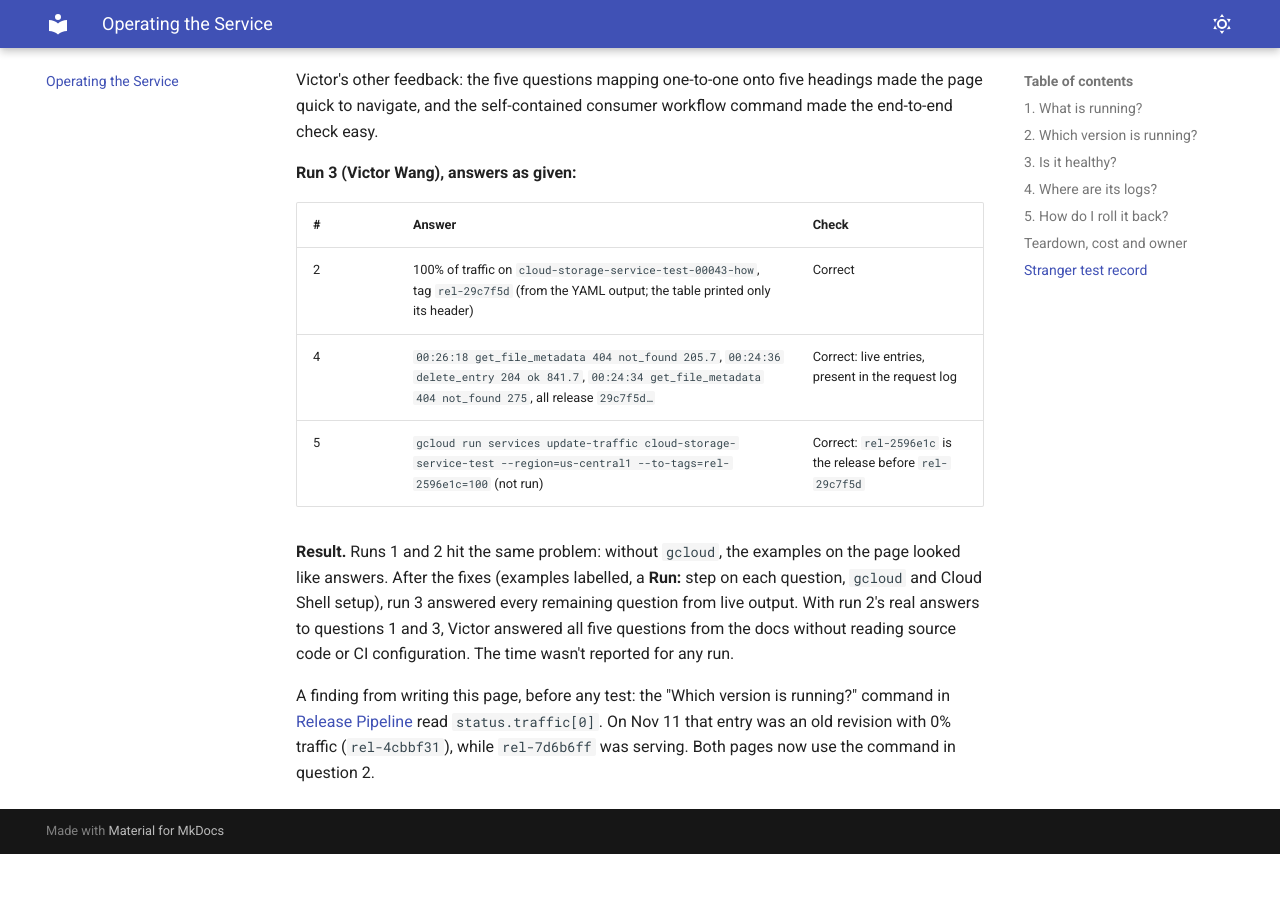
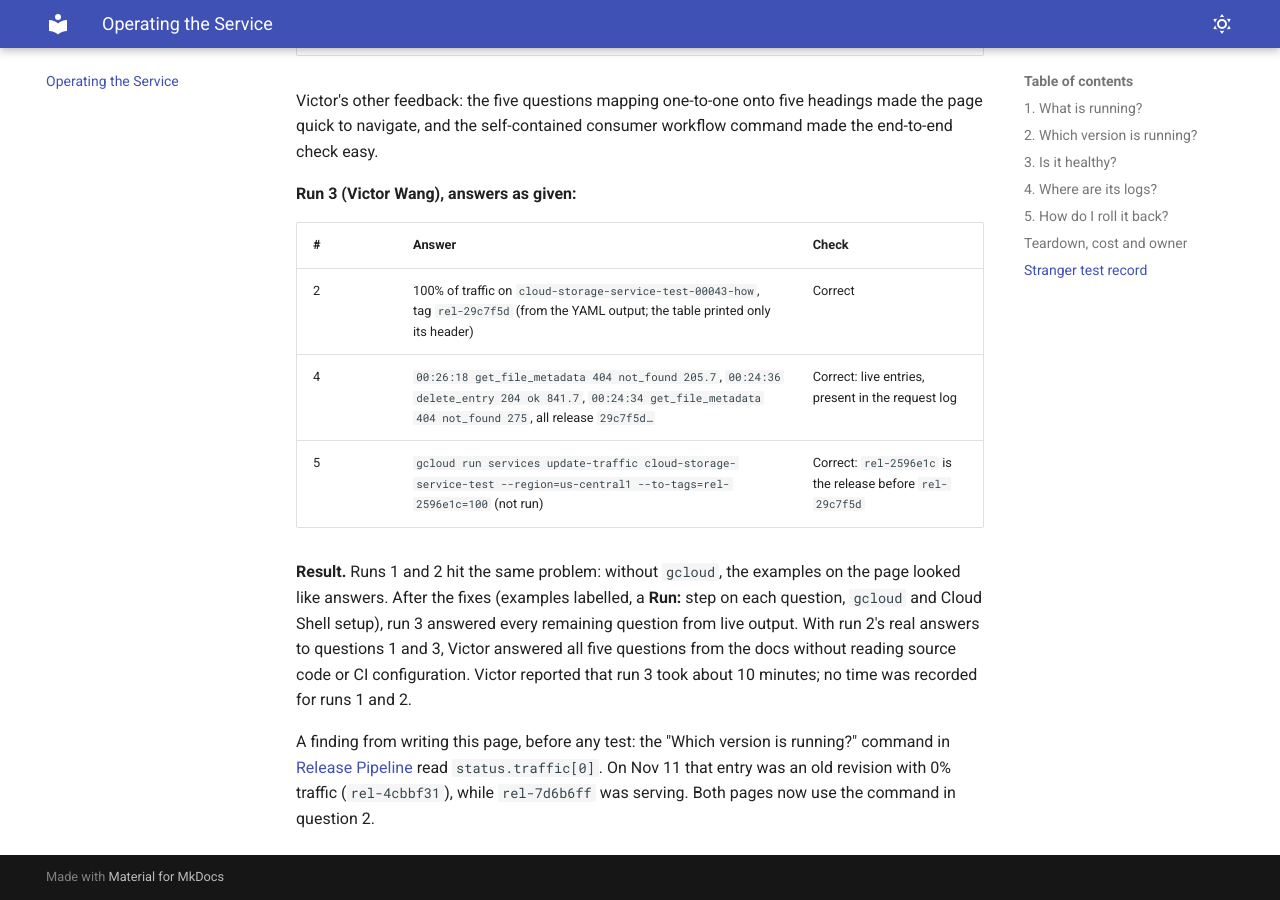
Before and after one commit to Shreyas191/OSPSD-Team-3, an MkDocs documentation site: the page built from docs/operations.md, in a window 1280 px wide and 900 px high, scrolled down 7129 px. Built offline with MkDocs 1.6.1 and Material for MkDocs 9.7.7, drawn with Linux system fonts in a browser that asks for light colours; before the commit the page ends 7983 px from its top, so only the background shows below that; some of the changed text lies outside the part shown.

Commit message:
Stranger test: record the time Victor reported for run 3 (about 10 minutes)

```diff
--- a/docs/operations.md
+++ b/docs/operations.md
@@ -147,7 +147,7 @@
 |---|---|---|---|---|---|
 | Nov 11, 2026 | Victor Wang (run 1) | test | Not reported | 1 of 5 fully. Questions 2–5 were answered from the page's text and example outputs, not by running the commands. | Question 2's answer was the example output (`rel-7d6b6ff`), but test was serving `rel-4929d8a`. Question 3 gave what the health checks *should* return, question 4 named Cloud Logging without showing a request, and question 5 gave the rollback command without the previous tag. **Fix:** the page now says to run the commands, not copy the examples; each example is labelled with its date; each question starts with **Run:**; and question 5 says how to find the previous tag. |
 | Nov 11, 2026, about 23:56 UTC | Victor Wang (run 2) | test | Not reported | 2 of 5 fully: questions 1 and 3. Question 3 was run for real: `/health`, `/health/provider` and the consumer workflow all passed (the service's request log shows the workflow's 9 requests at 23:56:09–23:56:14 UTC on revision `00039-mew`). | `gcloud` wasn't installed, so questions 2, 4 and 5 came from the page's examples again. Question 2 gave `rel-7d6b6ff`, but `rel-4929d8a` was serving. Question 4 showed the Nov 11 example lines, and question 5 left the previous tag (`rel-96e0fde`) unresolved. He read the page as it was on `hw2`, before the fix from run 1. **Fix:** "You need" now says how to get `gcloud` (install it, or use Cloud Shell) and which questions need it. Victor's suggestion. |
-| Nov 12, 2026, about 00:26 UTC | Victor Wang (run 3: questions 2, 4 and 5 again, in Cloud Shell, on the fixed page) | test | Not reported | **3 of 3, all from live output.** Checked against the service: `rel-29c7f5d` on `00043-how` was serving; the three log lines match the service's request log exactly; `rel-2596e1c` (revision `00041-rux`) is the previous release. | The question 2 table command printed only the `PERCENT` header in Cloud Shell, so Victor read the traffic from YAML instead. **Fix:** question 2 now gives the YAML command as a fallback. We couldn't reproduce the empty table with Google Cloud SDK 593.0.0 on macOS. |
+| Nov 12, 2026, about 00:26 UTC | Victor Wang (run 3: questions 2, 4 and 5 again, in Cloud Shell, on the fixed page) | test | About 10 min for questions 2, 4 and 5 (reported by Victor) | **3 of 3, all from live output.** Checked against the service: `rel-29c7f5d` on `00043-how` was serving; the three log lines match the service's request log exactly; `rel-2596e1c` (revision `00041-rux`) is the previous release. | The question 2 table command printed only the `PERCENT` header in Cloud Shell, so Victor read the traffic from YAML instead. **Fix:** question 2 now gives the YAML command as a fallback. We couldn't reproduce the empty table with Google Cloud SDK 593.0.0 on macOS. |
 
 **Run 1 (Victor Wang), answers as given:**
 
@@ -179,6 +179,6 @@
 | 4 | `00:26:18 get_file_metadata 404 not_found 205.7`, `00:24:36 delete_entry 204 ok 841.7`, `00:24:34 get_file_metadata 404 not_found 275`, all release `29c7f5d…` | Correct: live entries, present in the request log |
 | 5 | `gcloud run services update-traffic cloud-storage-service-test --region=us-central1 --to-tags=rel-2596e1c=100` (not run) | Correct: `rel-2596e1c` is the release before `rel-29c7f5d` |
 
-**Result.** Runs 1 and 2 hit the same problem: without `gcloud`, the examples on the page looked like answers. After the fixes (examples labelled, a **Run:** step on each question, `gcloud` and Cloud Shell setup), run 3 answered every remaining question from live output. With run 2's real answers to questions 1 and 3, Victor answered all five questions from the docs without reading source code or CI configuration. The time wasn't reported for any run.
+**Result.** Runs 1 and 2 hit the same problem: without `gcloud`, the examples on the page looked like answers. After the fixes (examples labelled, a **Run:** step on each question, `gcloud` and Cloud Shell setup), run 3 answered every remaining question from live output. With run 2's real answers to questions 1 and 3, Victor answered all five questions from the docs without reading source code or CI configuration. Victor reported that run 3 took about 10 minutes; no time was recorded for runs 1 and 2.
 
 A finding from writing this page, before any test: the "Which version is running?" command in [Release Pipeline](release-pipeline.md) read `status.traffic[0]`. On Nov 11 that entry was an old revision with 0% traffic (`rel-4cbbf31`), while `rel-7d6b6ff` was serving. Both pages now use the command in question 2.
```
